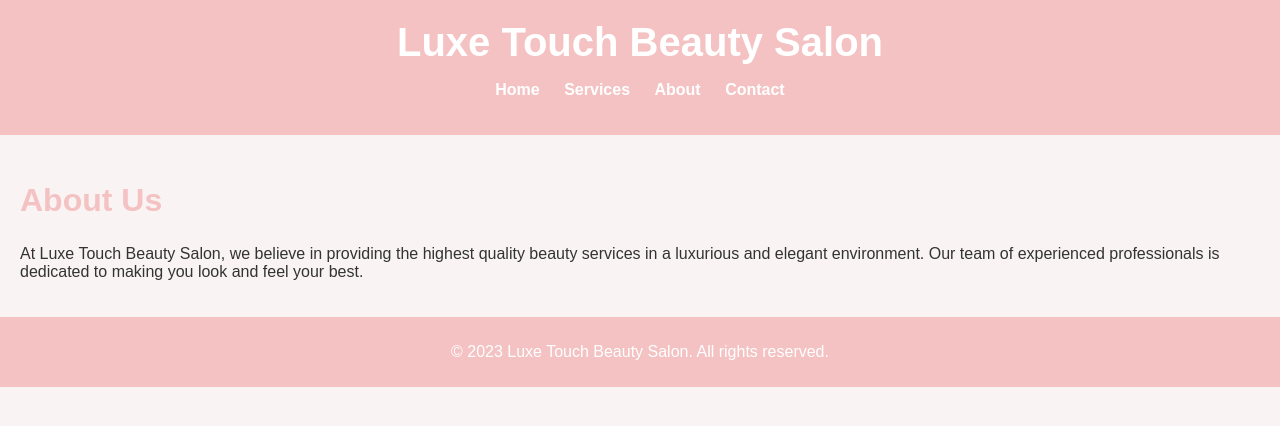
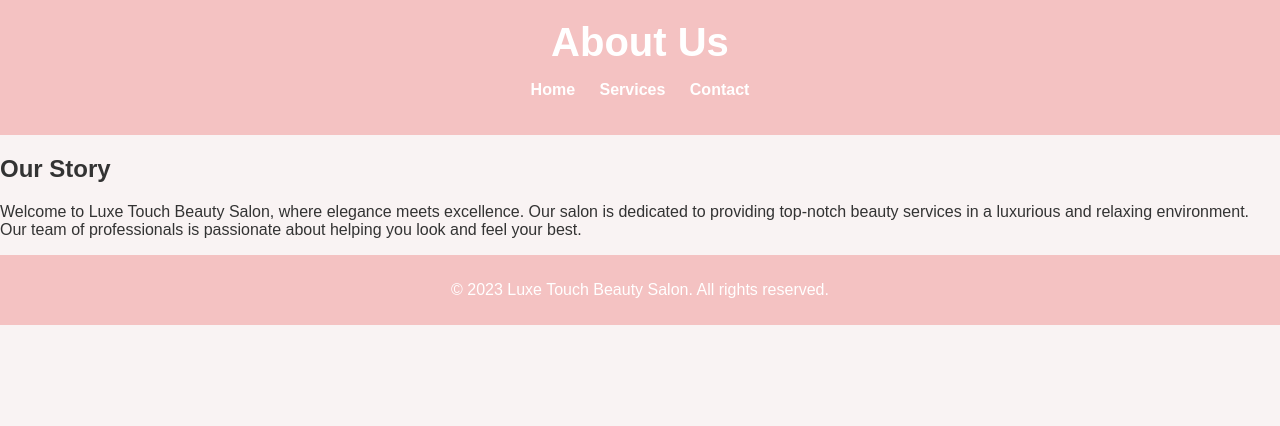
Before and after one commit to luxetouchbeautysalon/luxetouchwebsite, a plain HTML site: page about.html in a window 1280 px wide. Drawn offline with Linux system fonts and the light colour scheme.

Commit message:
Update about.html

```diff
--- a/about.html
+++ b/about.html
@@ -1,28 +1,26 @@
-
 <!DOCTYPE html>
 <html lang="en">
 <head>
     <meta charset="UTF-8">
     <meta name="viewport" content="width=device-width, initial-scale=1.0">
-    <title>About - Luxe Touch Beauty Salon</title>
+    <title>About Us - Luxe Touch Beauty Salon</title>
     <link rel="stylesheet" href="styles.css">
 </head>
 <body>
     <header>
-        <h1>Luxe Touch Beauty Salon</h1>
+        <h1>About Us</h1>
         <nav>
             <ul>
                 <li><a href="index.html">Home</a></li>
                 <li><a href="services.html">Services</a></li>
-                <li><a href="about.html">About</a></li>
                 <li><a href="contact.html">Contact</a></li>
             </ul>
         </nav>
     </header>
     <main>
-        <section class="about">
-            <h2>About Us</h2>
-            <p>At Luxe Touch Beauty Salon, we believe in providing the highest quality beauty services in a luxurious and elegant environment. Our team of experienced professionals is dedicated to making you look and feel your best.</p>
+        <section>
+            <h2>Our Story</h2>
+            <p>Welcome to Luxe Touch Beauty Salon, where elegance meets excellence. Our salon is dedicated to providing top-notch beauty services in a luxurious and relaxing environment. Our team of professionals is passionate about helping you look and feel your best.</p>
         </section>
     </main>
     <footer>
```
